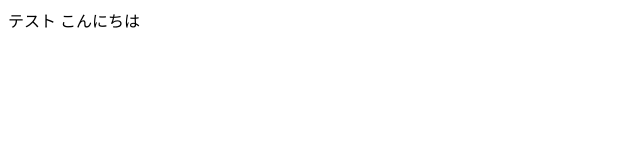
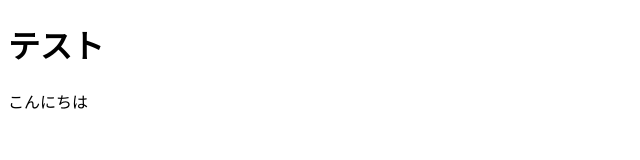
Before and after one commit to fuyu28/git-workshop, a plain HTML site: page index.html in a window 1280 px wide. Shown: the whole page, without its empty margins (0-640 px from the left). Drawn offline with Linux system fonts and the light colour scheme.

Commit message:
add Tags

```diff
--- a/index.html
+++ b/index.html
@@ -5,7 +5,7 @@
     <title>タイトル</title>
   </head>
   <body>
-    テスト
-    こんにちは
+    <h1>テスト</h1>
+    <p>こんにちは</p>
   </body>
 </html>
```
